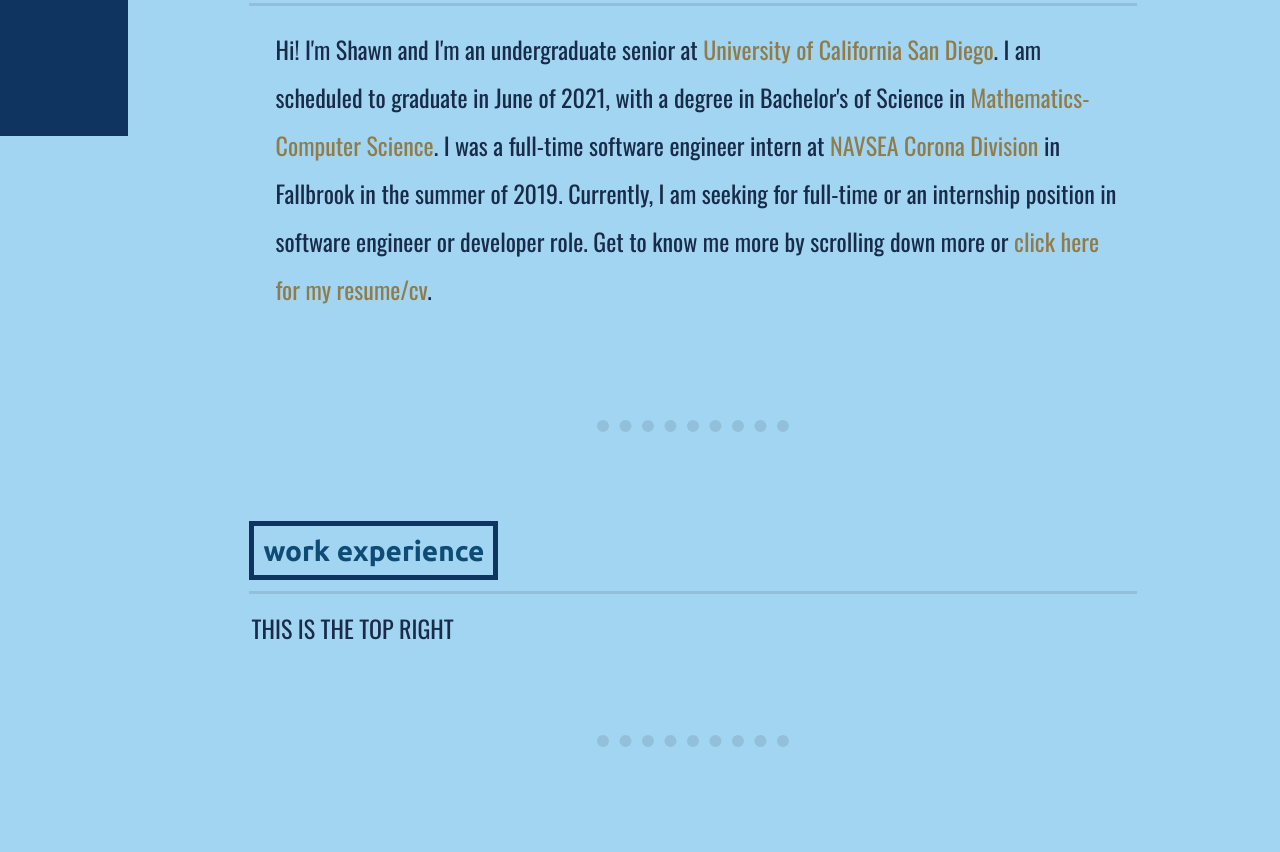
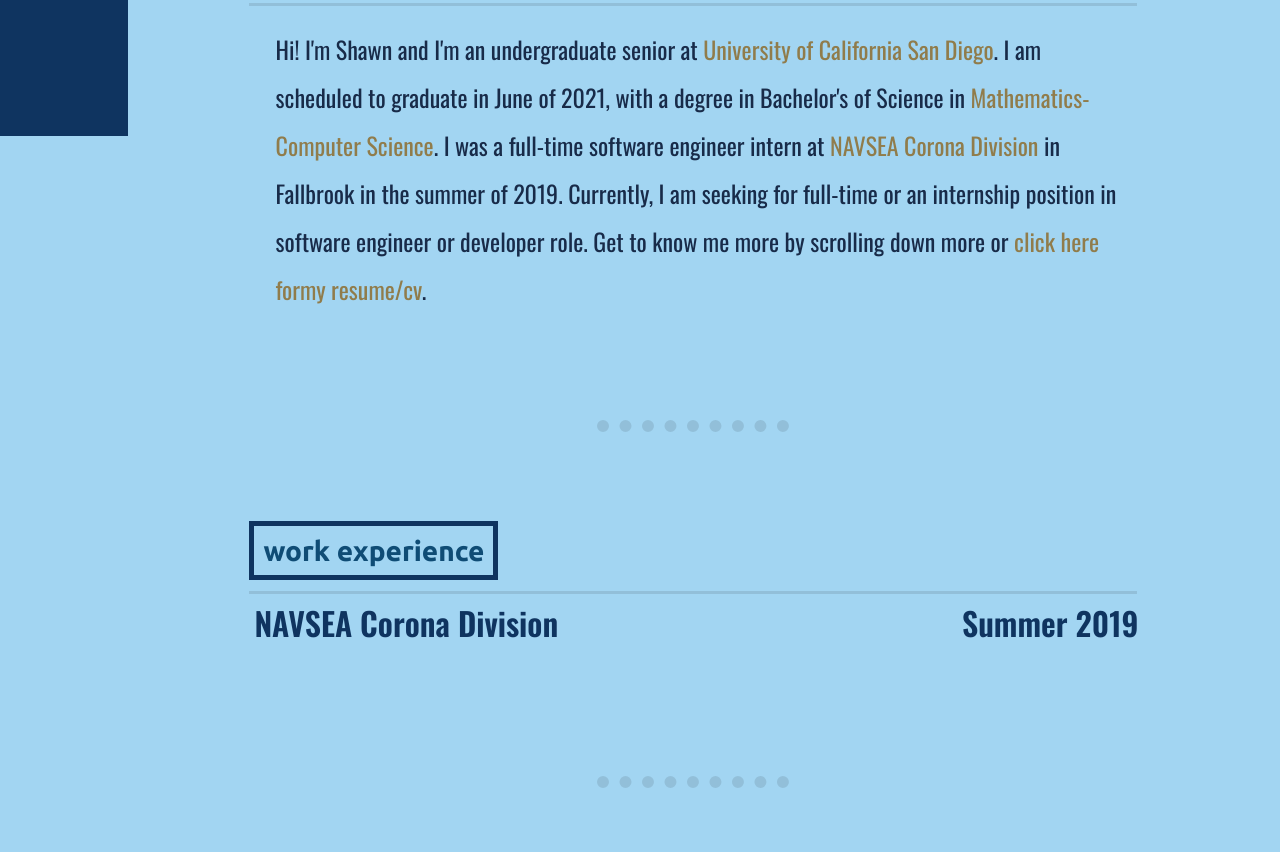
Before and after one commit to cluelessCow/cluelessCow.github.io, a plain HTML site: page index.html in a window 1280 px wide. Shown: the part 664-1516 px from the top of the page. Drawn offline with nearby package versions, Linux system fonts and the light colour scheme.

Commit message:
Added section for work experience, spent some time deciding layouts for it. Conetents will be filled in tomorrow

```diff
--- a/css/styles.css
+++ b/css/styles.css
@@ -34,8 +34,14 @@ p {
 
 /* 3 types of colors used for above is from ucsd's color pallette! go Tritons!*/
 
+/*regular link setting for colors*/
 a {
-    color: #fff;
+    color: #0f3460;
+    text-decoration: none;
+}
+a:hover {
+    color: #006A96;
+    text-decoration: none;
 }
 
 h1 {
@@ -237,6 +243,36 @@ h3 {
     padding: 1%;
 }
 
+/* Work experience row/column */
+.work-row {
+    width: 50%;
+    padding-top: 1%;
+}
+
+.work-date-row {
+    width: 50%;
+    padding-top: 1%;
+}
+
+/* name of the workplace */
+.work-name {
+    text-align: left;
+    font-family: 'Oswald', sans-serif;
+    color: #0f3460;
+    font-weight: 525;
+    padding-left: 2.5%;
+    font-size: 2rem;
+}
+/* date of the workplace */
+.work-date {
+    text-align: right;
+    font-family: 'Oswald', sans-serif;
+    color: #0f3460;
+    font-weight: 525;
+    padding-right: 4.5%;
+    font-size: 2rem;
+}
+
 /* INDIVIDUAL ID */
 
 #first-name {
--- a/index.html
+++ b/index.html
@@ -11,6 +11,7 @@
         <!-- Font with various Ubuntu from Google Fonts -->
         <link href="https://fonts.googleapis.com/css2?family=Ubuntu:wght@300;400;700&display=swap" rel="stylesheet">
         <link href="https://fonts.googleapis.com/css2?family=Oswald&display=swap" rel="stylesheet"> <!-- added later, to use: font-family: 'Oswald', sans-serif;-->
+        <link href="https://fonts.googleapis.com/css2?family=Oswald:wght@600&display=swap" rel="stylesheet">
 
         <!-- Bootstrap cdn link-->
         <link rel="stylesheet" href="https://stackpath.bootstrapcdn.com/bootstrap/4.5.2/css/bootstrap.min.css" integrity="sha384-JcKb8q3iqJ61gNV9KGb8thSsNjpSL0n8PARn9HuZOnIxN0hoP+VmmDGMN5t9UJ0Z" crossorigin="anonymous">
@@ -109,19 +110,27 @@
                                 I am scheduled to graduate in June of 2021, with a degree in Bachelor's of Science in <a class = "ucsd-link" href = "https://www.ucsd.edu/catalog/curric/MATH-ug.html">
                                 Mathematics-Computer Science</a>. I was a full-time software engineer intern at <a class = "ucsd-link" href = "https://www.navsea.navy.mil/Home/Warfare-Centers/NSWC-Corona/">NAVSEA Corona Division</a> in Fallbrook in the summer of 2019.
                                 Currently, I am seeking for full-time or an internship position in software engineer or developer role.
-                                Get to know me more by scrolling down more or <a class = "ucsd-link" href = "files/resume.pdf" >click here for my resume/cv</a>.
+                                Get to know me more by scrolling down more or <a class = "ucsd-link" href = "files/resume.pdf" >click here formy resume/cv</a>.
                             </p>
                         </div>
                         <hr class = "dotted-line">
-                        <!-- about me-->
+
+                        <!-- Work Experience Section !!!-->
                         <div class = "about-me col-lg-12">
                             <h3><span class = "button-like-border" >work experience</span></h3>
                         </div>
                         <hr class="straight-border">
-                        <div class = "right-sub-column col-lg-6">
-                            <p>
-                                THIS IS THE TOP RIGHT
-                            </p>
+                        <!-- Work -->
+                        <div class = "right-sub-column row col-lg-12">
+                            <div class = "work-row col-lg-6 col-md-6 col-sm 6">
+                                <h4 class = "work-name "><a href="https://www.navsea.navy.mil/Home/Warfare-Centers/NSWC-Corona/">NAVSEA Corona Division</a></h4>
+                            </div>
+                            <div class = "work-date-row col-lg-6 col-md-6 col-sm 6">
+                                <h4 class = "work-date">Summer 2019</a></h4>
+                            </div>
+                            <div class = "row col-lg-12"></div>
+                                <p>
+                                </p>
                         </div>
                     </div>
                     <!-- THIS IS END OF SUB ROW ONE-->
```
